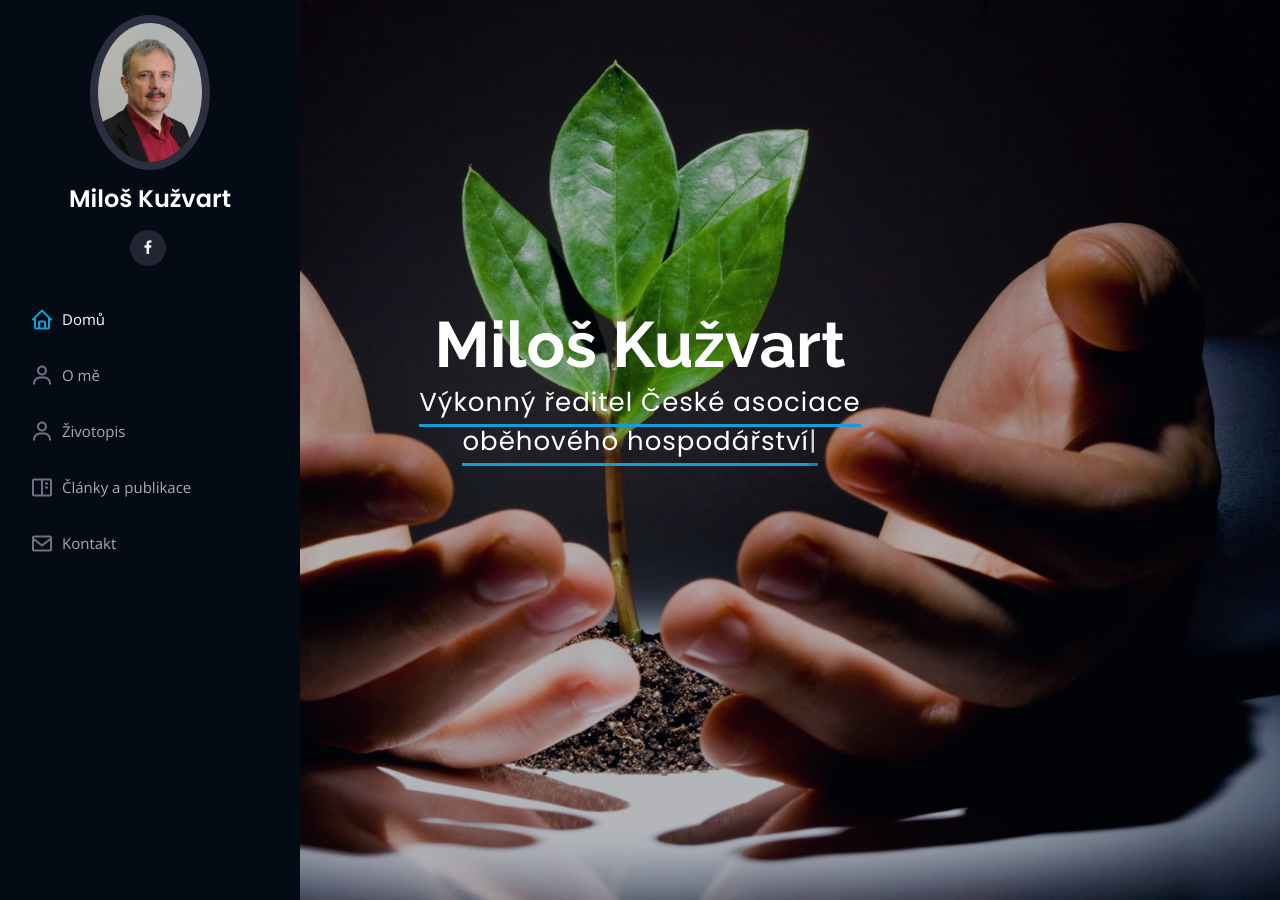
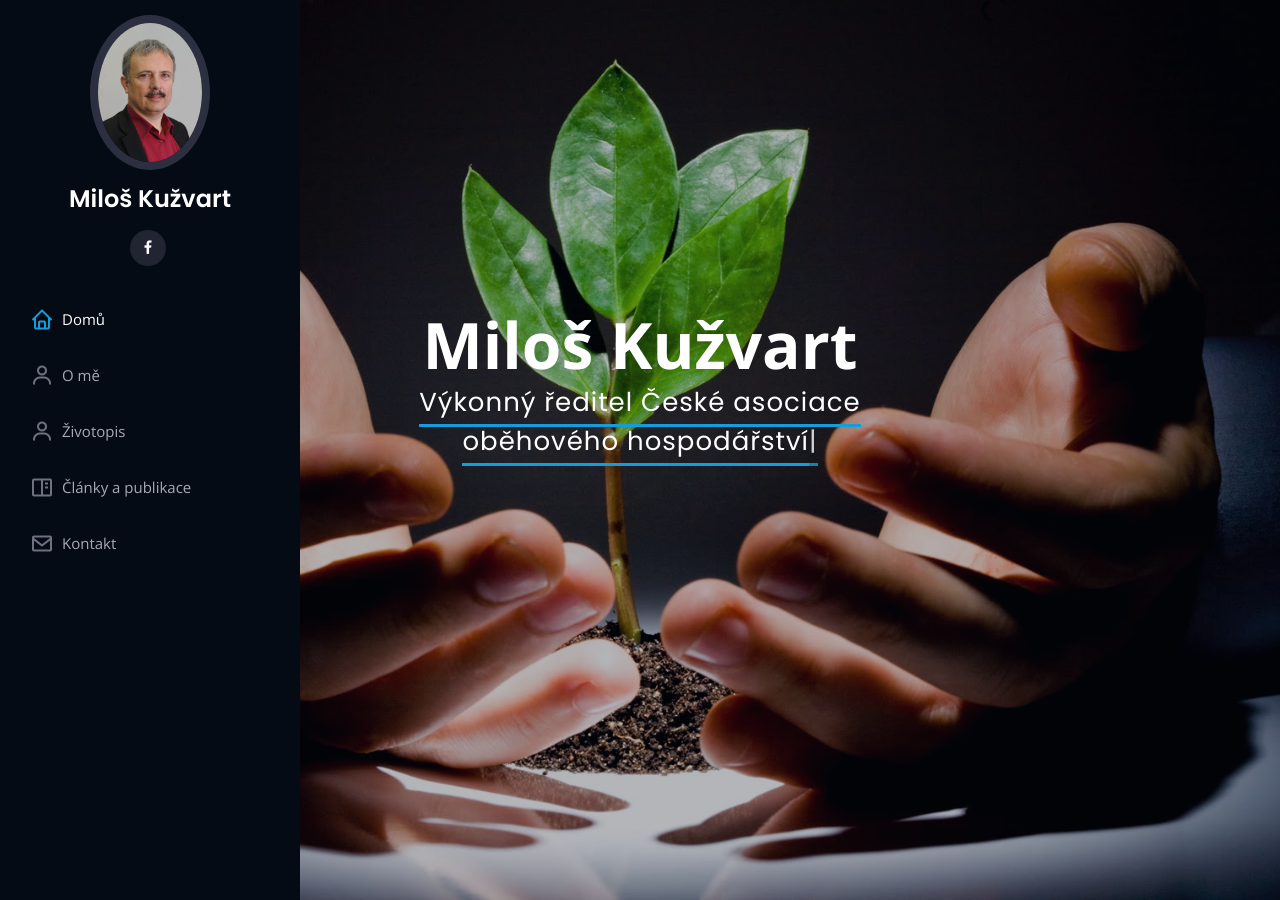
Before and after one commit to surquest/web-milos-kuzvart, a Jekyll site: the page built from index.html, in a window 1280 px wide and 900 px high. Built offline with Jekyll 4.4.1, drawn with Linux system fonts in a browser that asks for light colours.

Commit message:
Update style.css

```diff
--- a/assets/css/style.css
+++ b/assets/css/style.css
@@ -16,7 +16,7 @@ a:hover {
 }
 
 h1, h2, h3, h4, h5, h6 {
-  font-family: "Raleway", sans-serif;
+  font-family: "Open Sans", sans-serif;
 }
 
 /*--------------------------------------------------------------
```
